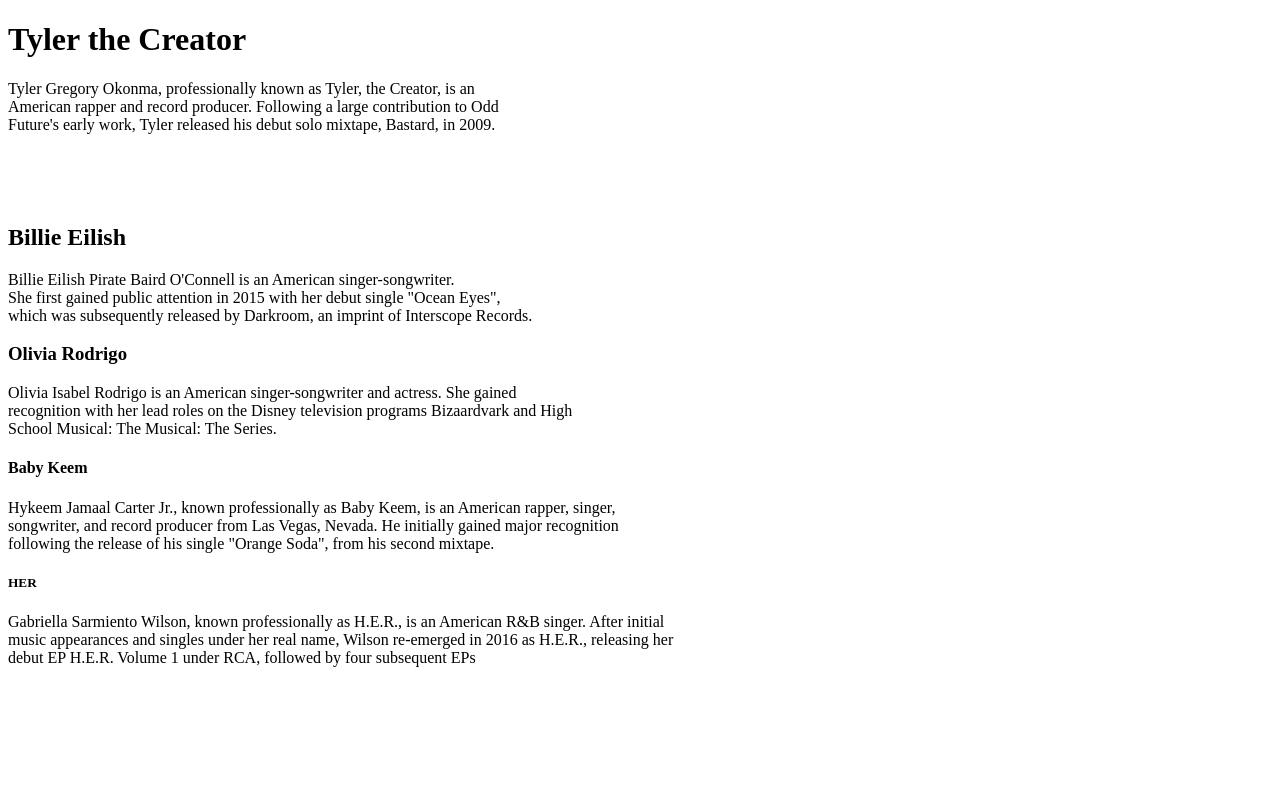
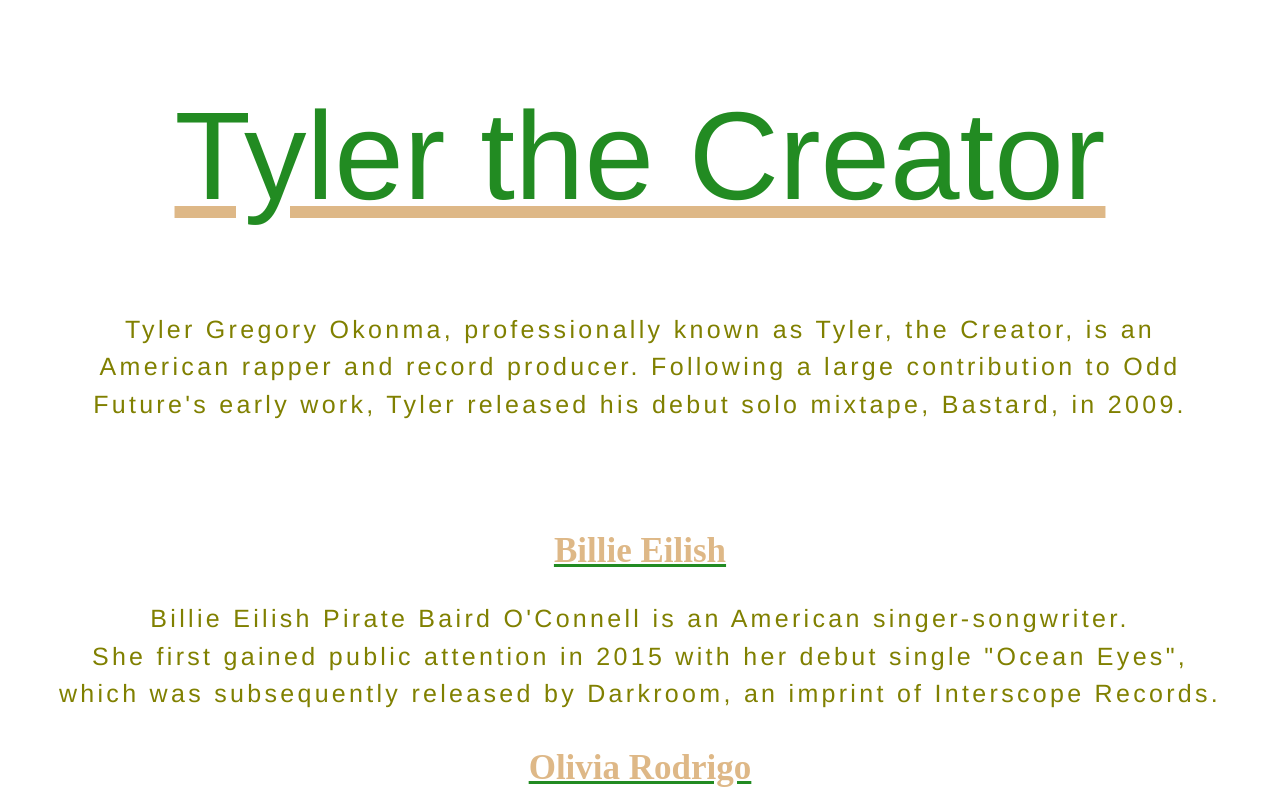
Before and after one commit to MellyaV/IT116, a plain HTML site: page Paragraphs.html in a window 1280 px wide. Shown: the top 800 px of the page. Drawn offline with Linux system fonts and the light colour scheme.

Commit message:
colorsarefun

```diff
--- a/Paragraphs.html
+++ b/Paragraphs.html
@@ -7,6 +7,8 @@
     <meta http-equiv="X-UA-Compatible" content="IE=edge">
     <meta name="viewport" content="width=device-width, initial-scale=1.0">
     <title>Class 1</title>
+
+    <link rel="stylesheet" href="paragraphs.css">
 </head>
 
 <!-- Here are the headers and paragraph information of Artists I've seen this year. -->
--- /dev/null
+++ b/paragraphs.css
@@ -0,0 +1,60 @@
+h1 {
+
+    color: forestgreen;
+    text-align: center;
+    font-weight: 400;
+    font-size: 125px;
+    font-family: 'Franklin Gothic Medium', 'Arial Narrow', Arial, sans-serif;
+    text-decoration: burlywood underline;
+
+}
+
+p {
+    line-height: 1.5;
+    letter-spacing: 0.25ex;
+    color: olive;
+    text-align: center;
+    font-weight: 200;
+    font-size: 25px;
+    font-family: 'Franklin Gothic Medium', 'Arial Narrow', Arial, sans-serif;
+}
+
+h2 {
+
+    color: burlywood;
+    text-align: center;
+    font-family: 400;
+    font-size: 35px;
+    text-decoration: forestgreen underline;
+
+}
+
+h3 {
+
+    color: burlywood;
+    text-align: center;
+    font-family: 400;
+    font-size: 35px;
+    text-decoration: forestgreen underline;
+
+}
+
+h4 {
+
+    color: burlywood;
+    text-align: center;
+    font-family: 400;
+    font-size: 35px;
+    text-decoration: forestgreen underline;
+
+}
+
+h5 {
+
+    color: burlywood;
+    text-align: center;
+    font-family: 400;
+    font-size: 35px;
+    text-decoration: forestgreen underline;
+
+}
```
